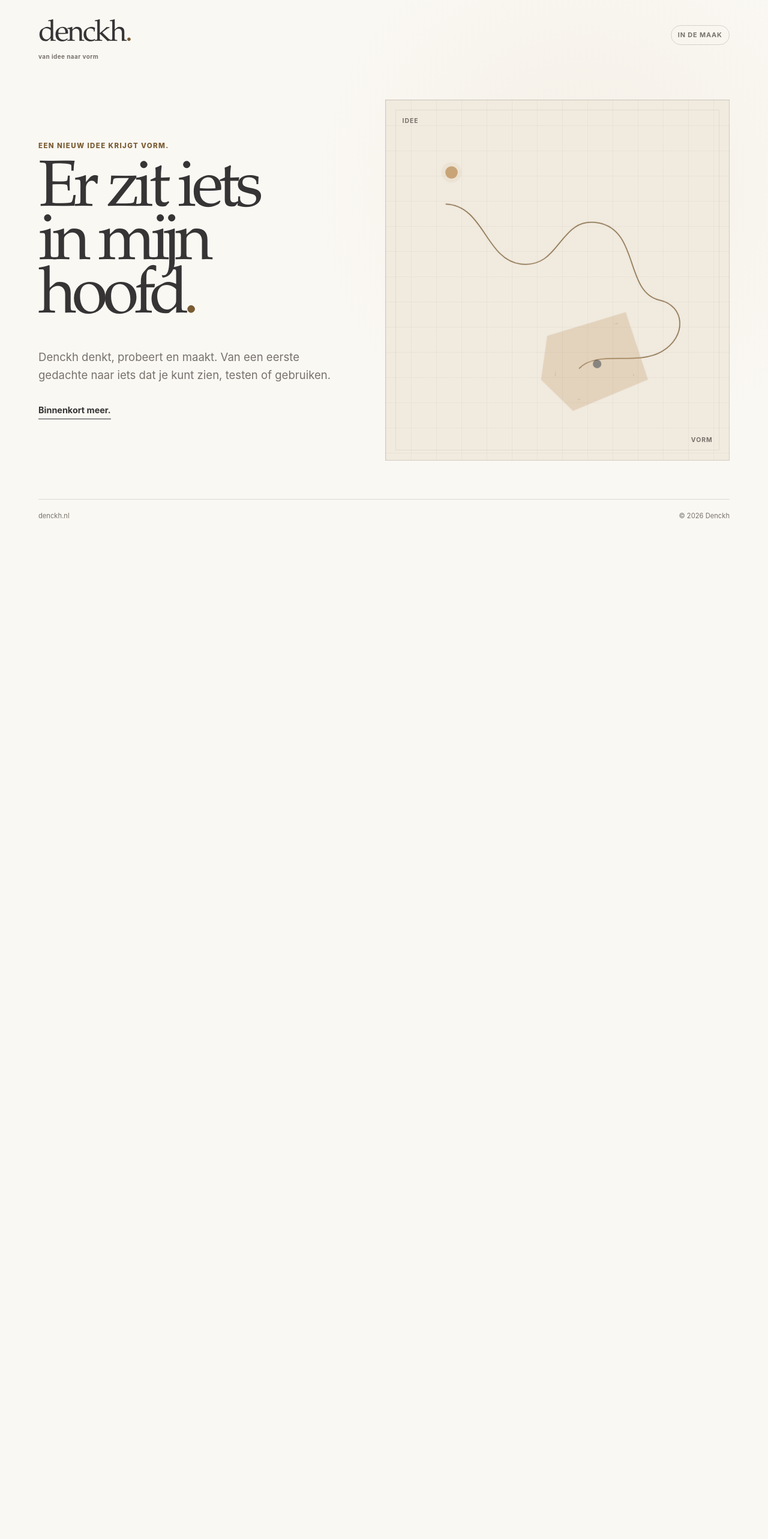
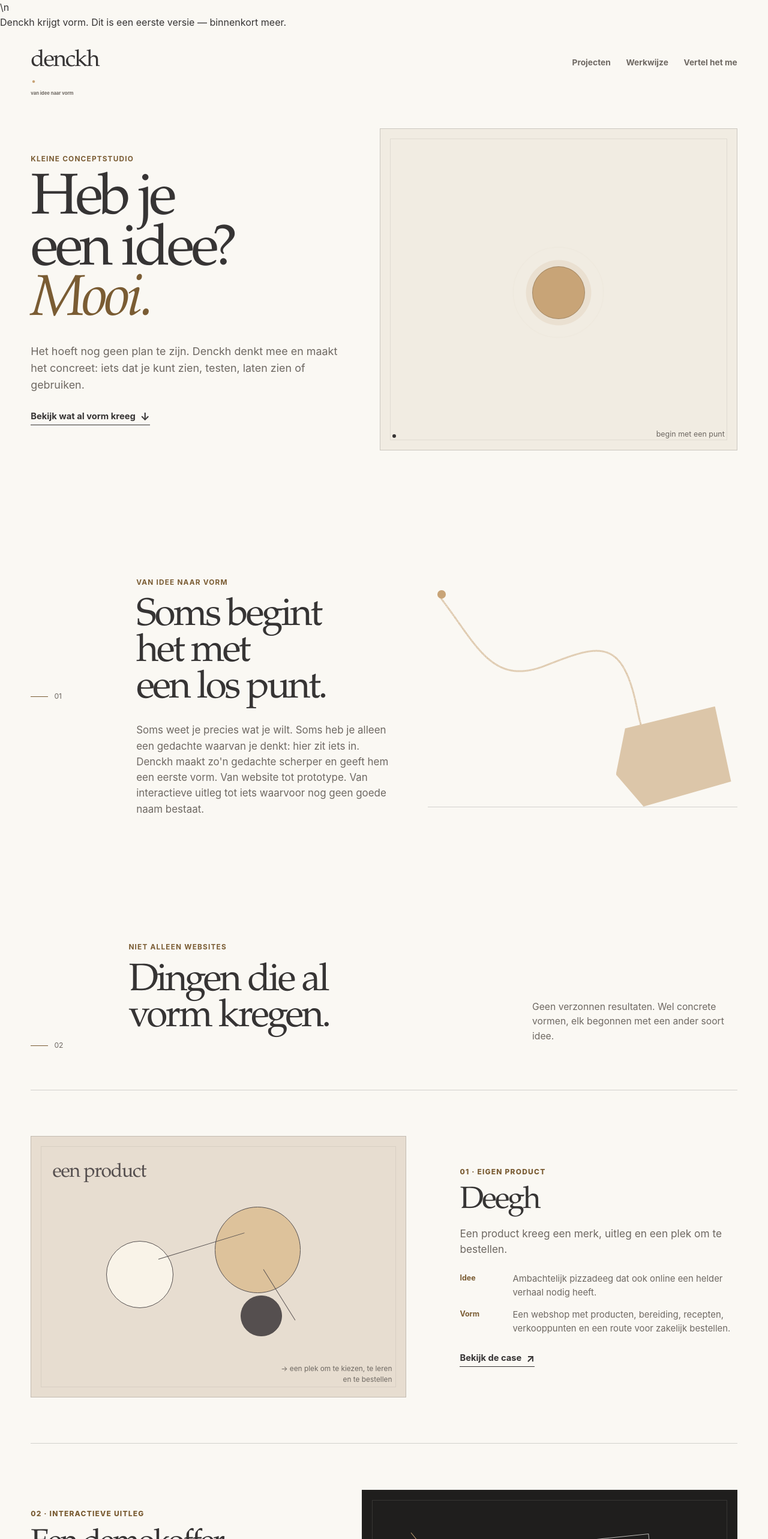
Before and after one commit to MartijndBesten/Denckh., a Next.js app: page / in a window 1280 px wide. Shown: the top 2566 px of the page at 60% size. Before the commit the page ends 908 px from the top, so only its background shows below. Built offline with nearby package versions, Linux system fonts and the light colour scheme.

Commit message:
feat: publish fuller Denckh preview site

```diff
--- a/src/app/page.tsx
+++ b/src/app/page.tsx
@@ -1,55 +1,142 @@
-import styles from "./coming-soon.module.css";
+import Link from "next/link";
+import { Footer, Header } from "@/components/Header";
+import { IdeaCanvas } from "@/components/IdeaCanvas";
+import { ProjectVisual } from "@/components/ProjectVisual";
+
+const outcomes = ["website", "prototype", "interactieve demo", "webshop", "spel", "presentatie", "tool", "visualisatie"];
 
 export default function Home() {
   return (
-    <main id="inhoud" className={styles.page}>
-      <header className={styles.header}>
-        <div className={styles.brand} aria-label="Denckh, van idee naar vorm">
-          <span className={styles.wordmark}>denckh<span className={styles.dot}>.</span></span>
-          <span className={styles.tagline}>van idee naar vorm</span>
-        </div>
-        <span className={styles.status}>in de maak</span>
-      </header>
-
-      <section className={styles.hero} aria-labelledby="coming-soon-title">
-        <div className={styles.copy}>
-          <p className={styles.kicker}>Een nieuw idee krijgt vorm.</p>
-          <h1 id="coming-soon-title">
-            Er zit iets<br />
-            in mijn hoofd<span className={styles.dot}>.</span>
-          </h1>
-          <p className={styles.lead}>
-            Denckh denkt, probeert en maakt. Van een eerste gedachte naar iets
-            dat je kunt zien, testen of gebruiken.
-          </p>
-          <p className={styles.soon}>Binnenkort meer.</p>
-        </div>
-
-        <div className={styles.canvas} aria-hidden="true">
-          <span className={styles.canvasLabel}>idee</span>
-          <svg className={styles.sketch} viewBox="0 0 620 520" role="presentation">
-            <path
-              className={styles.pathGhost}
-              d="M91 100 C166 103 169 210 238 218 C318 227 312 124 390 137 C471 151 442 274 511 289 C561 300 565 361 515 390 C465 419 389 386 353 423"
-            />
-            <path
-              className={styles.path}
-              pathLength="1"
-              d="M91 100 C166 103 169 210 238 218 C318 227 312 124 390 137 C471 151 442 274 511 289 C561 300 565 361 515 390 C465 419 389 386 353 423"
-            />
-          </svg>
-          <span className={styles.ideaDot} />
-          <span className={styles.form}>
-            <i />
-          </span>
-          <span className={styles.formLabel}>vorm</span>
+    <main id="inhoud">\n      <div className="development-note"><span>Denckh krijgt vorm.</span> Dit is een eerste versie — binnenkort meer.</div>
+      <section className="hero section-shell">
+        <Header />
+        <div className="hero__grid">
+          <div className="hero__copy">
+            <p className="eyebrow">kleine conceptstudio</p>
+            <h1>Heb je een idee?<br /><em>Mooi.</em></h1>
+            <p className="hero__intro">Het hoeft nog geen plan te zijn. Denckh denkt mee en maakt het concreet: iets dat je kunt zien, testen, laten zien of gebruiken.</p>
+            <a className="text-link" href="#projecten">Bekijk wat al vorm kreeg <span aria-hidden="true">↓</span></a>
+          </div>
+          <IdeaCanvas />
         </div>
       </section>
 
-      <footer className={styles.footer}>
-        <span>denckh.nl</span>
-        <span>© 2026 Denckh</span>
-      </footer>
+      <section className="idea-section section-shell" aria-labelledby="idee-title">
+        <div className="section-marker" aria-hidden="true"><span />01</div>
+        <div className="idea-section__copy">
+          <p className="eyebrow">van idee naar vorm</p>
+          <h2 id="idee-title">Soms begint het met<br />een los punt.</h2>
+          <p>Soms weet je precies wat je wilt. Soms heb je alleen een gedachte waarvan je denkt: hier zit iets in.</p>
+          <p>Denckh maakt zo&apos;n gedachte scherper en geeft hem een eerste vorm. Van website tot prototype. Van interactieve uitleg tot iets waarvoor nog geen goede naam bestaat.</p>
+        </div>
+        <div className="idea-line" aria-hidden="true">
+          <span className="idea-line__point" />
+          <svg viewBox="0 0 580 370" preserveAspectRatio="none"><path d="M24 19 C92 98 120 168 220 133 S365 82 393 208 S494 337 557 329" /></svg>
+          <span className="idea-line__shape" />
+        </div>
+      </section>
+
+      <section className="projects section-shell" id="projecten" aria-labelledby="projecten-title">
+        <div className="projects__heading">
+          <div className="section-marker" aria-hidden="true"><span />02</div>
+          <div>
+            <p className="eyebrow">niet alleen websites</p>
+            <h2 id="projecten-title">Dingen die al<br />vorm kregen.</h2>
+          </div>
+          <p>Geen verzonnen resultaten. Wel concrete vormen, elk begonnen met een ander soort idee.</p>
+        </div>
+
+        <article className="project project--deegh">
+          <ProjectVisual kind="deegh" />
+          <div className="project__copy">
+            <p className="project__index">01 · eigen product</p>
+            <h3>Deegh</h3>
+            <p className="project__lead">Een product kreeg een merk, uitleg en een plek om te bestellen.</p>
+            <dl>
+              <div><dt>Idee</dt><dd>Ambachtelijk pizzadeeg dat ook online een helder verhaal nodig heeft.</dd></div>
+              <div><dt>Vorm</dt><dd>Een webshop met producten, bereiding, recepten, verkooppunten en een route voor zakelijk bestellen.</dd></div>
+            </dl>
+            <Link className="text-link" href="/projecten/deegh/">Bekijk de case <span aria-hidden="true">↗</span></Link>
+          </div>
+        </article>
+
+        <article className="project project--koffer">
+          <ProjectVisual kind="koffer" />
+          <div className="project__copy">
+            <p className="project__index">02 · interactieve uitleg</p>
+            <h3>Een demokoffer die meer vertelt.</h3>
+            <p className="project__lead">Complexe techniek wordt geen brochure, maar iets dat je kunt verkennen.</p>
+            <dl>
+              <div><dt>Idee</dt><dd>Een fysieke demokoffer ondersteunen met een digitale route, bediening en demonstratiemodus.</dd></div>
+              <div><dt>Vorm</dt><dd>Een meertalige, offline te gebruiken interactieve gids met koffer, stappen en presentatieflow.</dd></div>
+            </dl>
+            <p className="project__note">Naam, beelden en volledige case worden pas gepubliceerd met toestemming.</p>
+          </div>
+        </article>
+
+        <article className="project project--loflijn">
+          <ProjectVisual kind="loflijn" />
+          <div className="project__copy">
+            <p className="project__index">03 · spel en verkoop</p>
+            <h3>Een spel vindt<br />zijn plek online.</h3>
+            <p className="project__lead">Een fysiek muziekspel krijgt uitleg, ritme en een kooproute.</p>
+            <dl>
+              <div><dt>Idee</dt><dd>Een spel rond christelijke muziek begrijpelijk maken voor wie het voor het eerst ziet.</dd></div>
+              <div><dt>Vorm</dt><dd>Een online winkelervaring met speluitleg, oefenmoment en productinformatie.</dd></div>
+            </dl>
+            <p className="project__note">Beeldmateriaal en de uitgebreide case volgen wanneer de rechten zijn bevestigd.</p>
+          </div>
+        </article>
+      </section>
+
+      <section className="outcomes section-shell" aria-labelledby="uitkomst-title">
+        <div className="section-marker" aria-hidden="true"><span />03</div>
+        <div className="outcomes__copy">
+          <p className="eyebrow">wat er kan ontstaan</p>
+          <h2 id="uitkomst-title">Het middel volgt<br />het idee.</h2>
+          <p>Niet andersom.</p>
+        </div>
+        <div className="outcomes__words" aria-label={`Mogelijke vormen: ${outcomes.join(", ")}. Of iets waar nog geen naam voor is.`}>
+          {outcomes.map((outcome, index) => <span key={outcome} style={{ "--word-index": index } as React.CSSProperties}>{outcome}</span>)}
+          <strong>Of iets waar nog geen naam voor is.</strong>
+        </div>
+      </section>
+
+      <section className="process section-shell" id="werkwijze" aria-labelledby="werkwijze-title">
+        <div className="process__heading">
+          <div className="section-marker section-marker--light" aria-hidden="true"><span />04</div>
+          <p className="eyebrow eyebrow--light">zo werkt het</p>
+          <h2 id="werkwijze-title">Niet groot doen.<br />Wel goed beginnen.</h2>
+        </div>
+        <ol className="process__steps">
+          <li><span>01</span><h3>Vertel</h3><p>Je hoeft nog geen briefing van twintig pagina&apos;s te hebben. Een gedachte is genoeg.</p></li>
+          <li><span>02</span><h3>Denckh</h3><p>We onderzoeken, denken en proberen tot het idee scherp genoeg is om te maken.</p></li>
+          <li><span>03</span><h3>Vorm</h3><p>Er ontstaat iets dat je kunt bekijken, testen, laten zien of gebruiken.</p></li>
+        </ol>
+      </section>
+
+      <section className="small section-shell" aria-labelledby="klein-title">
+        <div className="small__graphic" aria-hidden="true"><span /><i /><b /></div>
+        <div>
+          <p className="eyebrow">klein, bewust</p>
+          <h2 id="klein-title">Je werkt rechtstreeks met degene die meedenkt én maakt.</h2>
+          <p>Geen doorgeefluik. Geen groot verhaal. Gewoon aandacht voor wat er in je hoofd zit — en voor wat het kan worden.</p>
+        </div>
+      </section>
+
+      <section className="contact section-shell" id="contact" aria-labelledby="contact-title">
+        <div className="contact__heading">
+          <div className="section-marker" aria-hidden="true"><span />05</div>
+          <p className="eyebrow">jouw idee is het volgende punt</p>
+          <h2 id="contact-title">Heb je iets<br />in je hoofd?</h2>
+          <p>Het hoeft nog niet af te zijn.</p>
+        </div>
+        <div className="contact-placeholder">
+          <p>Denckh is nog in opbouw. De directe contactmogelijkheid volgt binnenkort.</p>
+          <span>van idee naar vorm</span>
+        </div>
+      </section>
+      <div className="section-shell"><Footer /></div>
     </main>
   );
 }
```
